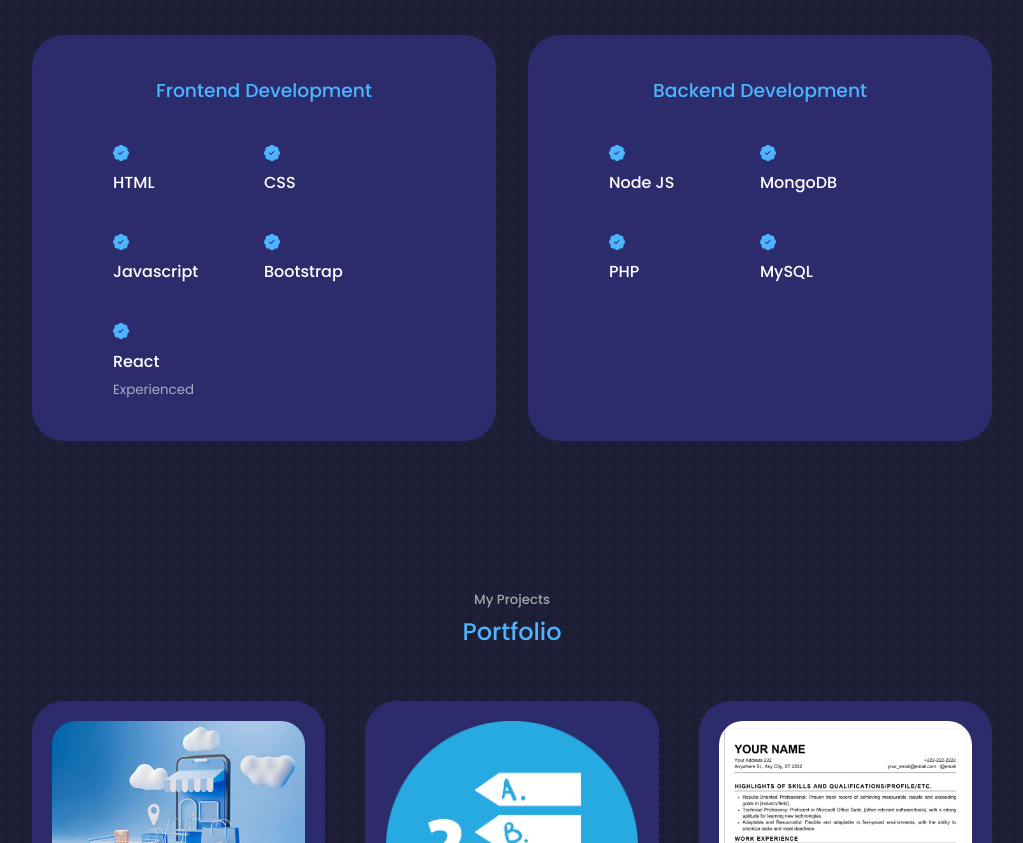
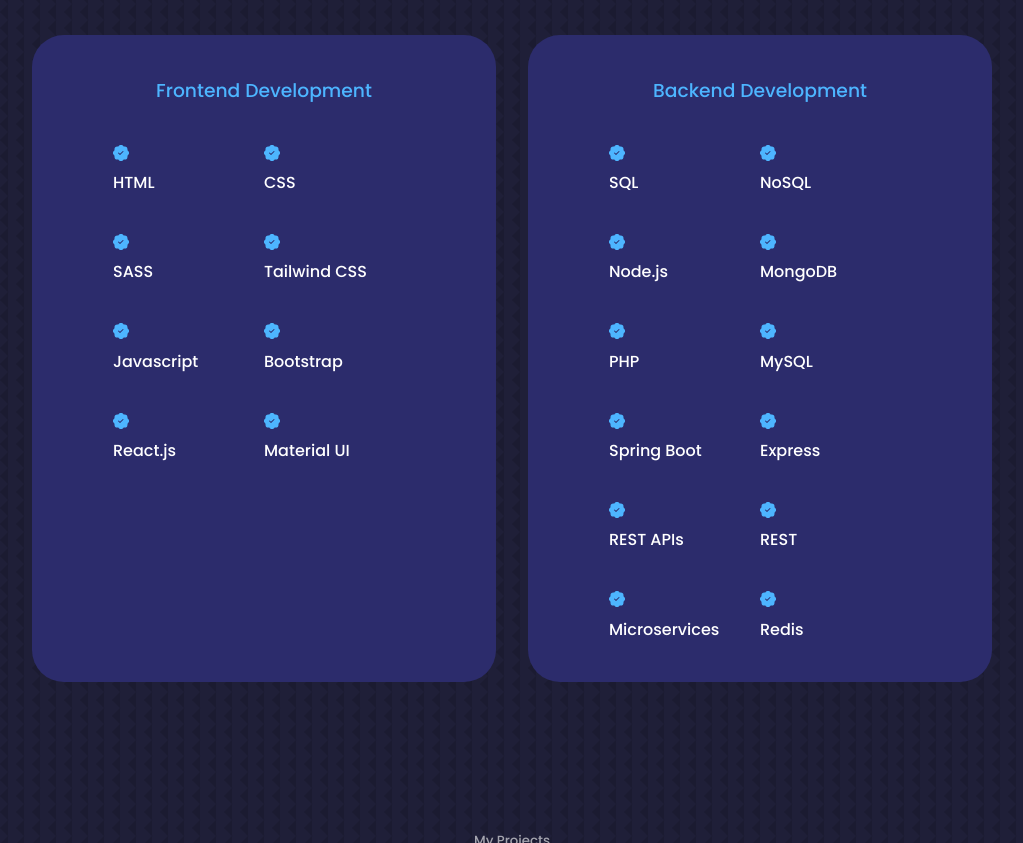
Before and after one commit to soundaryalaharivalipe/personal_portfolio, a React (Create React App) app: page / in a window 1280 px wide. Shown: the part 2540-3383 px from the top of the page, without its empty margins (128-1151 px from the left). Built offline with nearby package versions, Linux system fonts and the light colour scheme.

Commit message:
latest commit

```diff
--- a/src/components/about/About.jsx
+++ b/src/components/about/About.jsx
@@ -35,10 +35,12 @@ const About = () => {
             <article className='about__card'>
               <LiaAwardSolid className='about__icon'/>
               <h5> Awards </h5>
-              <small> Rockstar Rookie </small>
+              <small> - Rockstar Rookie </small>
               <br></br>
-              <small> We Truly Appreciate </small>
-              <small> Standout Performer </small>
+              <small> - Standout Performer </small>
+              <br></br>
+              <small> - We Truly Appreciate </small>
+              <br></br>
             </article>
           </div>
 
--- a/src/components/experience/Experience.jsx
+++ b/src/components/experience/Experience.jsx
@@ -30,6 +30,22 @@ const Experience = () => {
       <article className='experience__details'>
       <BsPatchCheckFill className='experience__details-icon' />
       <div>
+      <h4>SASS</h4>
+
+      </div>
+      </article>
+
+      <article className='experience__details'>
+      <BsPatchCheckFill className='experience__details-icon' />
+      <div>
+      <h4>Tailwind CSS</h4>
+
+      </div>
+      </article>
+
+      <article className='experience__details'>
+      <BsPatchCheckFill className='experience__details-icon' />
+      <div>
       <h4>Javascript</h4>
 
       </div>
@@ -47,10 +63,17 @@ const Experience = () => {
       <article className='experience__details'>
       <BsPatchCheckFill className='experience__details-icon' />
       <div>
-      <h4>React</h4>
-      <small className='text-light'>Experienced </small>
+      <h4>React.js</h4>
       </div>
       </article>
+
+      <article className='experience__details'>
+      <BsPatchCheckFill className='experience__details-icon' />
+      <div>
+      <h4>Material UI</h4>
+      </div>
+      </article>
+
 
 
     </div>
@@ -61,10 +84,27 @@ const Experience = () => {
 
     <h3> Backend Development </h3>
     <div className='experience__content'>
+
+    <article className='experience__details'>
+      <BsPatchCheckFill className='experience__details-icon' />
+      <div>
+      <h4>SQL</h4>
+
+      </div>
+      </article>
+
       <article className='experience__details'>
       <BsPatchCheckFill className='experience__details-icon' />
       <div>
-      <h4>Node JS</h4>
+      <h4>NoSQL</h4>
+
+      </div>
+      </article>
+
+      <article className='experience__details'>
+      <BsPatchCheckFill className='experience__details-icon' />
+      <div>
+      <h4>Node.js </h4>
 
       </div>
       </article>
@@ -89,10 +129,50 @@ const Experience = () => {
       <BsPatchCheckFill className='experience__details-icon' />
       <div>
       <h4>MySQL</h4>
-
       </div>
       </article>
 
+      <article className='experience__details'>
+      <BsPatchCheckFill className='experience__details-icon' />
+      <div>
+      <h4>Spring Boot</h4>
+      </div>
+      </article>
+
+      <article className='experience__details'>
+      <BsPatchCheckFill className='experience__details-icon' />
+      <div>
+      <h4>Express</h4>
+      </div>
+      </article>
+
+      <article className='experience__details'>
+      <BsPatchCheckFill className='experience__details-icon' />
+      <div>
+      <h4>REST APIs</h4>
+      </div>
+      </article>
+
+      <article className='experience__details'>
+      <BsPatchCheckFill className='experience__details-icon' />
+      <div>
+      <h4>REST</h4>
+      </div>
+      </article>
+
+      <article className='experience__details'>
+      <BsPatchCheckFill className='experience__details-icon' />
+      <div>
+      <h4>Microservices</h4>
+      </div>
+      </article>
+
+      <article className='experience__details'>
+      <BsPatchCheckFill className='experience__details-icon' />
+      <div>
+      <h4>Redis</h4>
+      </div>
+      </article>
 
     </div>
 
```
